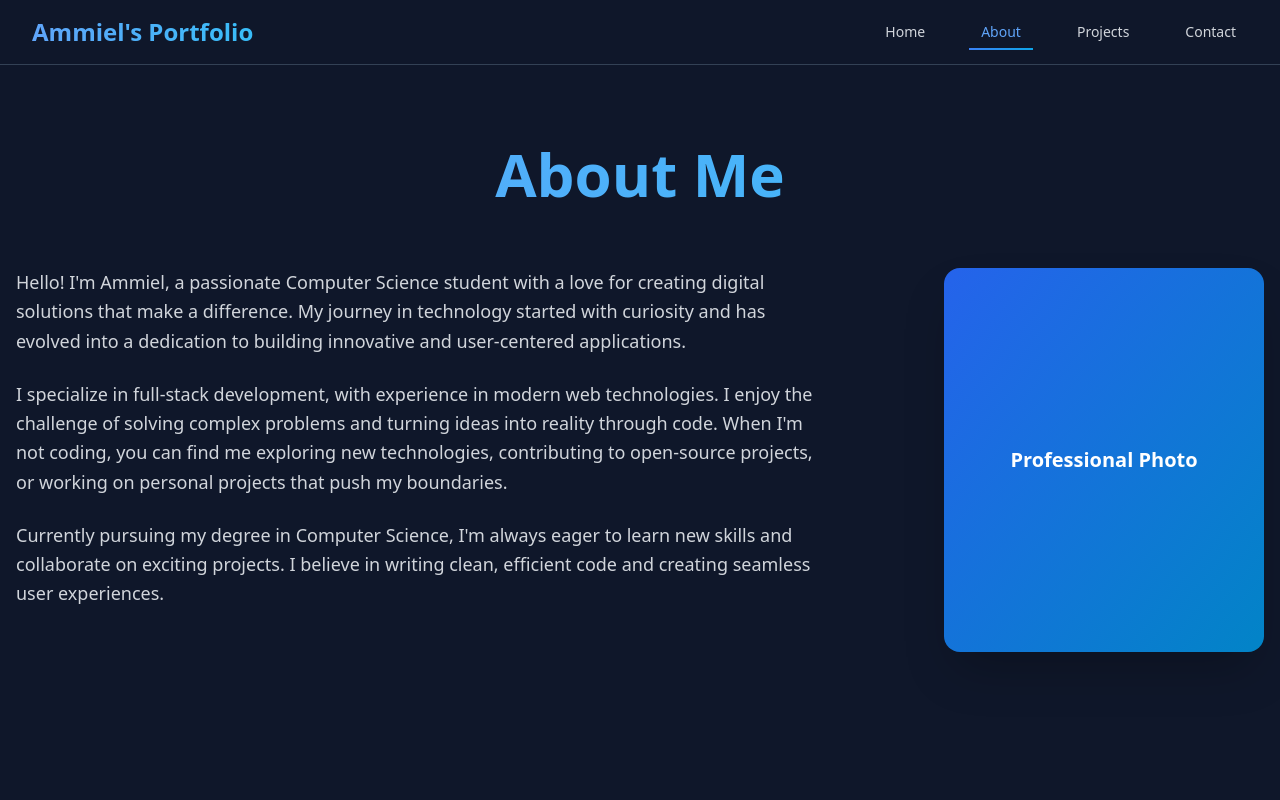
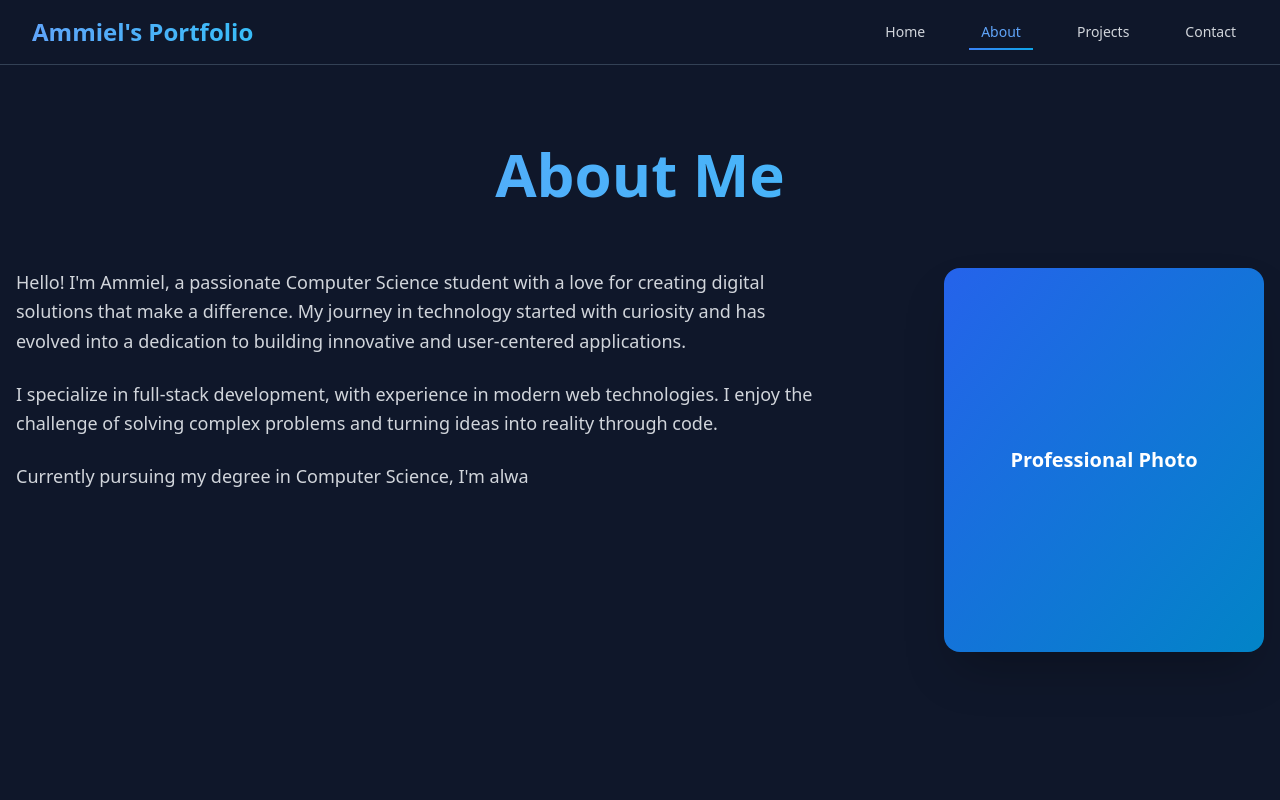
Before and after one commit to ammiels/Ammiels-Portfolio-Website, a React (Create React App) app in the folder frontend/: page /about in a window 1280 px wide. Shown: the top 800 px of the page. Built offline with nearby package versions, Linux system fonts and the light colour scheme.

Commit message:
Add typing effect animation to About and Home pages

```diff
--- a/frontend/package.json
+++ b/frontend/package.json
@@ -7,11 +7,11 @@
     "@testing-library/jest-dom": "^6.6.3",
     "@testing-library/react": "^16.3.0",
     "@testing-library/user-event": "^13.5.0",
-    "react": "^19.1.0",
-    "react-dom": "^19.1.0",
+    "react": "^18.2.0",
+    "react-dom": "^18.2.0",
     "react-icons": "^5.5.0",
     "react-router-dom": "^7.6.2",
-    "react-scripts": "5.0.1",
+    "react-scripts": "^5.0.1",
     "styled-components": "^6.1.18",
     "web-vitals": "^2.1.4"
   },
--- a/frontend/src/App.css
+++ b/frontend/src/App.css
@@ -65,3 +65,17 @@
 ::-webkit-scrollbar-thumb:hover {
   background: linear-gradient(135deg, #2563eb, #0284c7);
 }
+
+/* Typing cursor animation */
+.typing-cursor {
+  display: inline-block;
+  width: 2px;
+  margin-left: 2px;
+  background-color: #3b82f6;
+  animation: blink 1s step-end infinite;
+}
+
+@keyframes blink {
+  from, to { opacity: 1; }
+  50% { opacity: 0; }
+}
--- /dev/null
+++ b/frontend/src/components/TypeWriter.js
@@ -0,0 +1,76 @@
+import React, { useState, useEffect, useRef } from 'react';
+
+const TypeWriter = ({
+  texts = [],
+  speed = 20, // Even faster typing speed for better UX
+  typingDelay = 500, // Shorter delay between paragraphs
+  className = ''
+}) => {
+  // Track which paragraphs have been completed
+  const [displayedTexts, setDisplayedTexts] = useState([]);
+  // Current paragraph being typed
+  const [currentParagraphIndex, setCurrentParagraphIndex] = useState(0);
+  // Current text of paragraph being typed
+  const [currentText, setCurrentText] = useState('');
+  // Cursor position in current paragraph
+  const [currentCharIndex, setCurrentCharIndex] = useState(0);
+  // Is typing completed
+  const [isComplete, setIsComplete] = useState(false);
+
+  const timeoutRef = useRef(null);
+
+  useEffect(() => {
+    // Clear any existing timeout when component unmounts
+    return () => {
+      if (timeoutRef.current) clearTimeout(timeoutRef.current);
+    };
+  }, []);
+
+  useEffect(() => {
+    // Do nothing if we have no texts
+    if (texts.length === 0) return;
+
+    // If we've finished all paragraphs, mark as complete
+    if (currentParagraphIndex >= texts.length) {
+      setIsComplete(true);
+      return;
+    }
+
+    const currentFullText = texts[currentParagraphIndex];
+
+    // If we haven't finished typing the current paragraph
+    if (currentCharIndex < currentFullText.length) {
+      timeoutRef.current = setTimeout(() => {
+        setCurrentText(prev => prev + currentFullText[currentCharIndex]);
+        setCurrentCharIndex(prevIndex => prevIndex + 1);
+      }, speed);
+    } else {
+      // Paragraph is complete - add it to displayed texts
+      timeoutRef.current = setTimeout(() => {
+        setDisplayedTexts(prev => [...prev, currentText]);
+        setCurrentText('');
+        setCurrentCharIndex(0);
+        setCurrentParagraphIndex(prev => prev + 1);
+      }, typingDelay);
+    }
+  }, [currentParagraphIndex, currentCharIndex, texts, speed, typingDelay, currentText]);
+
+  return (
+    <div className={className}>
+      {/* Display already typed paragraphs */}
+      {displayedTexts.map((text, index) => (
+        <p key={index} className="mb-6">{text}</p>
+      ))}
+
+      {/* Display currently typing paragraph */}
+      {!isComplete && (
+        <p>
+          {currentText}
+          <span className="typing-cursor">|</span>
+        </p>
+      )}
+    </div>
+  );
+};
+
+export default TypeWriter;
--- a/frontend/src/pages/About.js
+++ b/frontend/src/pages/About.js
@@ -1,5 +1,6 @@
 import React from 'react';
 import { FaCode, FaGraduationCap, FaLightbulb, FaUsers } from 'react-icons/fa';
+import TypeWriter from '../components/TypeWriter';
 
 const About = () => {
   const skills = {
@@ -45,24 +46,17 @@ const About = () => {
 
           <div className="grid lg:grid-cols-3 gap-12 items-start">
             <div className="lg:col-span-2 space-y-6">
-              <p className="text-lg text-gray-300 leading-relaxed">
-                Hello! I'm Ammiel, a passionate Computer Science student with a love for
-                creating digital solutions that make a difference. My journey in technology
-                started with curiosity and has evolved into a dedication to building
-                innovative and user-centered applications.
-              </p>
-              <p className="text-lg text-gray-300 leading-relaxed">
-                I specialize in full-stack development, with experience in modern web
-                technologies. I enjoy the challenge of solving complex problems and
-                turning ideas into reality through code. When I'm not coding, you can
-                find me exploring new technologies, contributing to open-source projects,
-                or working on personal projects that push my boundaries.
-              </p>
-              <p className="text-lg text-gray-300 leading-relaxed">
-                Currently pursuing my degree in Computer Science, I'm always eager to
-                learn new skills and collaborate on exciting projects. I believe in
-                writing clean, efficient code and creating seamless user experiences.
-              </p>
+              <TypeWriter
+                texts={[
+                  "Hello! I'm Ammiel, a passionate Computer Science student with a love for creating digital solutions that make a difference. My journey in technology started with curiosity and has evolved into a dedication to building innovative and user-centered applications.",
+                  "I specialize in full-stack development, with experience in modern web technologies. I enjoy the challenge of solving complex problems and turning ideas into reality through code.",
+                  "Currently pursuing my degree in Computer Science, I'm always eager to learn new skills and collaborate on exciting projects. I believe in writing clean, efficient code and creating seamless user experiences.",
+                  "When I'm not coding, you can find me exploring new technologies, contributing to open-source projects, or working on personal projects that push my boundaries."
+                ]}
+                speed={10}  // Faster typing speed for better user experience
+                typingDelay={500}  // Shorter delay between paragraphs
+                className="text-lg text-gray-300 leading-relaxed"
+              />
             </div>
 
             <div className="flex justify-center lg:justify-end">
--- a/frontend/src/pages/Home.js
+++ b/frontend/src/pages/Home.js
@@ -1,6 +1,7 @@
 import React from 'react';
 import { Link } from 'react-router-dom';
 import { FaGithub, FaLinkedin, FaEnvelope, FaChevronDown, FaArrowRight } from 'react-icons/fa';
+import TypeWriter from '../components/TypeWriter';
 
 const Home = () => {
   const scrollToSection = () => {
@@ -30,11 +31,15 @@ const Home = () => {
                 <h2 className="text-2xl lg:text-3xl text-gray-300 font-light">
                   Computer Science Student & Developer
                 </h2>
-                <p className="text-lg text-gray-400 max-w-2xl leading-relaxed">
-                  Passionate about creating innovative solutions and building
-                  meaningful projects. Welcome to my digital portfolio where
-                  I showcase my journey in technology and development.
-                </p>
+                <div className="min-h-[80px]"> {/* Fixed height container to prevent layout shift */}
+                  <TypeWriter
+                    texts={[
+                      "Passionate about creating innovative solutions and building meaningful projects. Welcome to my digital portfolio where I showcase my journey in technology and development."
+                    ]}
+                    speed={15} // Faster typing for better UX
+                    className="text-lg text-gray-400 max-w-2xl leading-relaxed"
+                  />
+                </div>
               </div>
 
               {/* CTA Buttons */}
```
Also changed, not shown: 1 other file (tests, documents, lock files or other folders).
